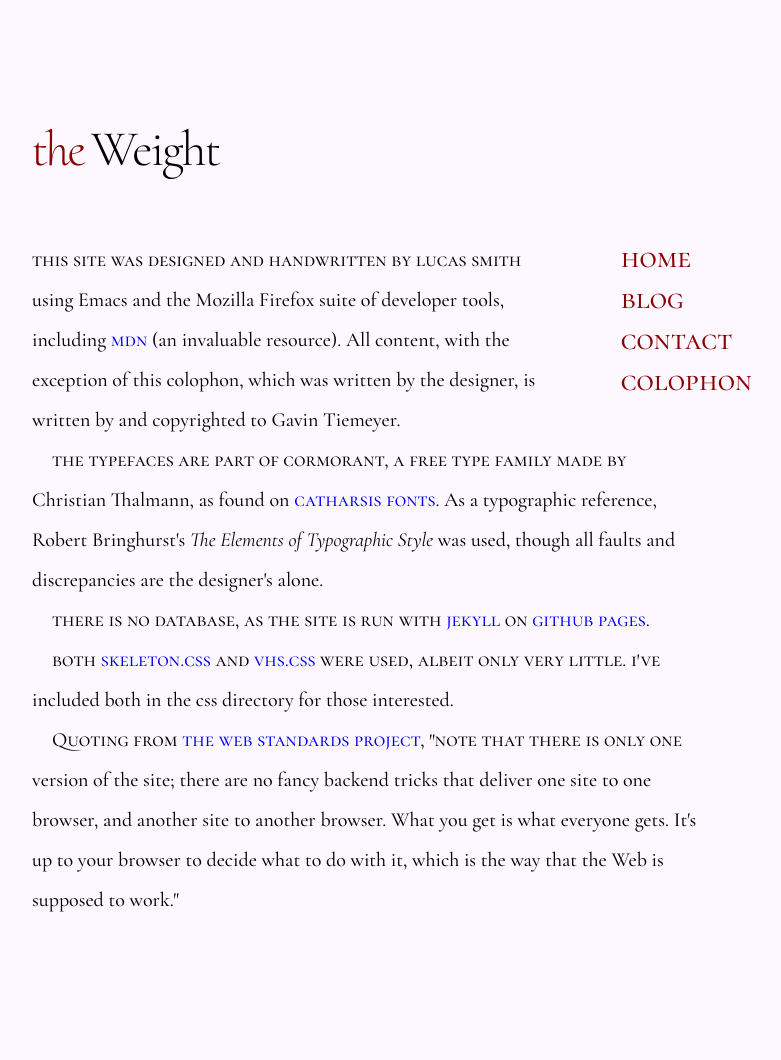
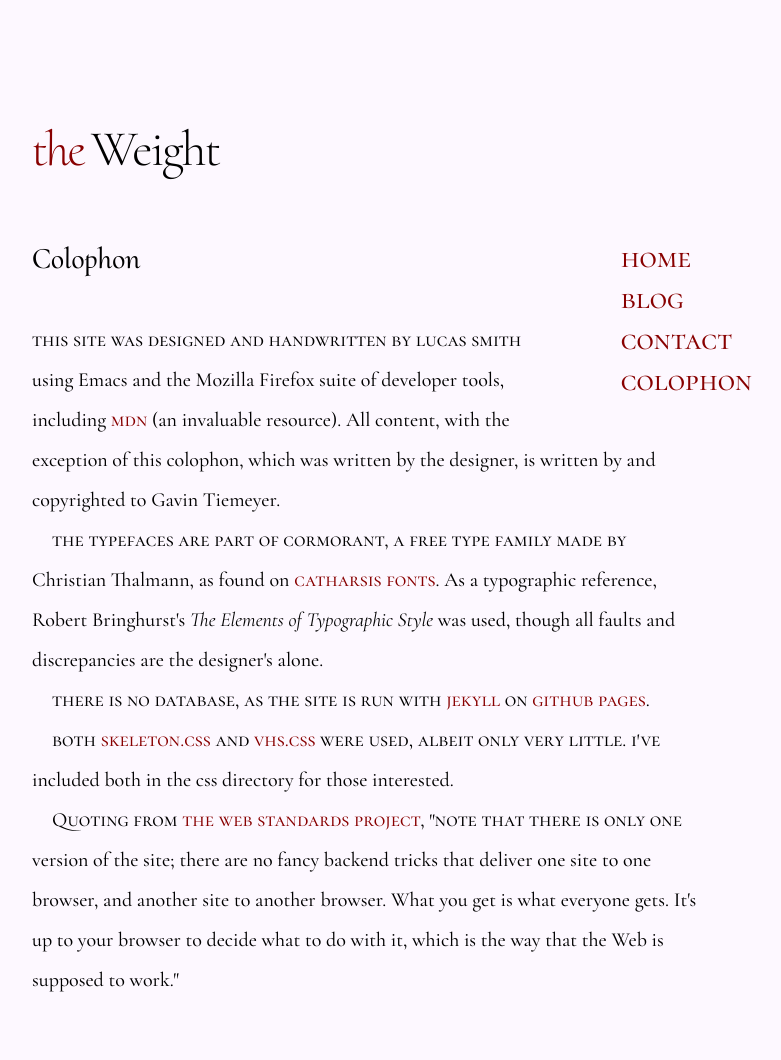
Before and after one commit to tiemeyer/tiemeyer.github.io, a Jekyll site: the page built from colophon.html, in a window 1280 px wide. Shown: the whole page, without its empty margins (228-1009 px from the left). Built offline with Jekyll 4.4.1, drawn with Linux system fonts in a browser that asks for light colours; before the commit the page ends 920 px from its top, so only the background shows below that.

Commit message:
some minor css mods and a colophon title

```diff
--- a/colophon.html
+++ b/colophon.html
@@ -1,6 +1,7 @@
 ---
 layout: default
 ---
+<h3>Colophon</h3>
 <p>This site was designed and handwritten by Lucas Smith using Emacs and the Mozilla Firefox suite of developer tools,
   including <a href="https://developer.mozilla.org/en-US/">MDN</a> (an invaluable resource). All content, with the
   exception of this colophon, which was written by the designer, is written by and copyrighted to Gavin Tiemeyer.</p>
--- a/css/gavin.css
+++ b/css/gavin.css
@@ -140,10 +140,10 @@ p:first-of-type { text-indent: 0;   }
    2. Colors
    ,,,,,,,,,,,,,,,,,,,,,,,,,,,,,,,,,,,,,,,,,,,,,,,,,,,,,,,,,,,,,,, */
 
-                      body { background-color: #fdf8ff; }
-h1 span, h2 span, nav ul a { color:            #800;    }
-            nav ul a:hover { color:            #088;    }
-	            button { color:            #fdf8ff; }
+               body { background-color: #fdf8ff; }
+h1 span, h2 span, a { color:            #800;    }
+            a:hover { color:            #088;    }
+	     button { color:            #fdf8ff; }
 
 
 /*
@@ -156,7 +156,7 @@ h1 span, h2 span, nav ul a { color:            #800;    }
   width:      100%;
   max-width:  800px;
   margin:     0 auto;
-  padding:    0 20px;
+  padding:    0 20px 3em 20px;
   box-sizing: border-box;
 }
 
```
